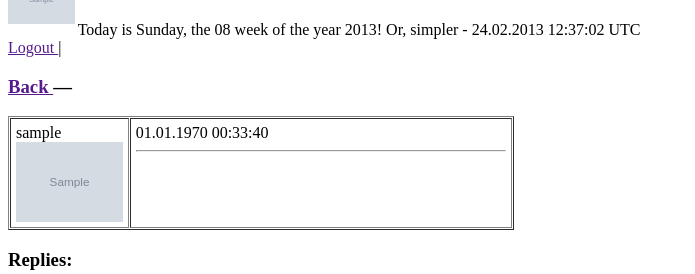
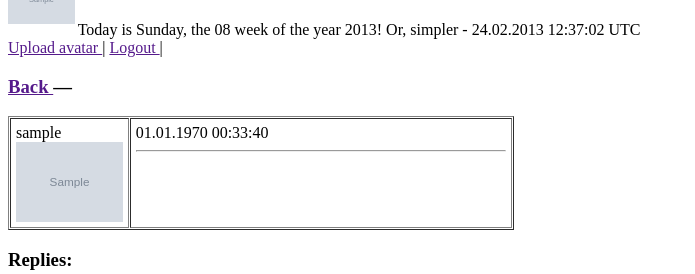
Before and after one commit to PelnaE/Phorumph, a PHP site: the page made by application/views/topic/view.php in a window 1280 px wide. Shown: the part 34-308 px from the top of the page, without its empty margins (0-695 px from the left). Run offline with PHP 8.4, Linux system fonts and the light colour scheme; the template is opened without the code that fills it: most values are stand-ins (such as "Sample title", 1, 10 or a date in 2020); grey boxes marked "Sample" are stand-in pictures; data that the repository does not hold is empty; some libraries are stand-ins or nearby versions.

Commit message:
Reworked how will be added user avatars.

```diff
--- a/application/views/profile/header.php
+++ b/application/views/profile/header.php
@@ -16,6 +16,12 @@ Today is
 
 Or, simpler - <?php echo date('d.m.Y H:i:s T', time()); ?><br />
 
+<a href="<?php echo URL::site('profile/upload_avatar'); ?>">
+	Upload avatar
+</a>
+
+|
+
 <a href="<?php echo URL::site('logout/index/'.Security::token()); ?>">
 	Logout
 </a>
```
Also changed, not shown: application/classes/controller/profile.php (+5 -5 lines), public/avatars/2_2013-01-07_15_36_04__3360x1050.jpg (added), public/avatars/2_dad_avatar.png (added).
